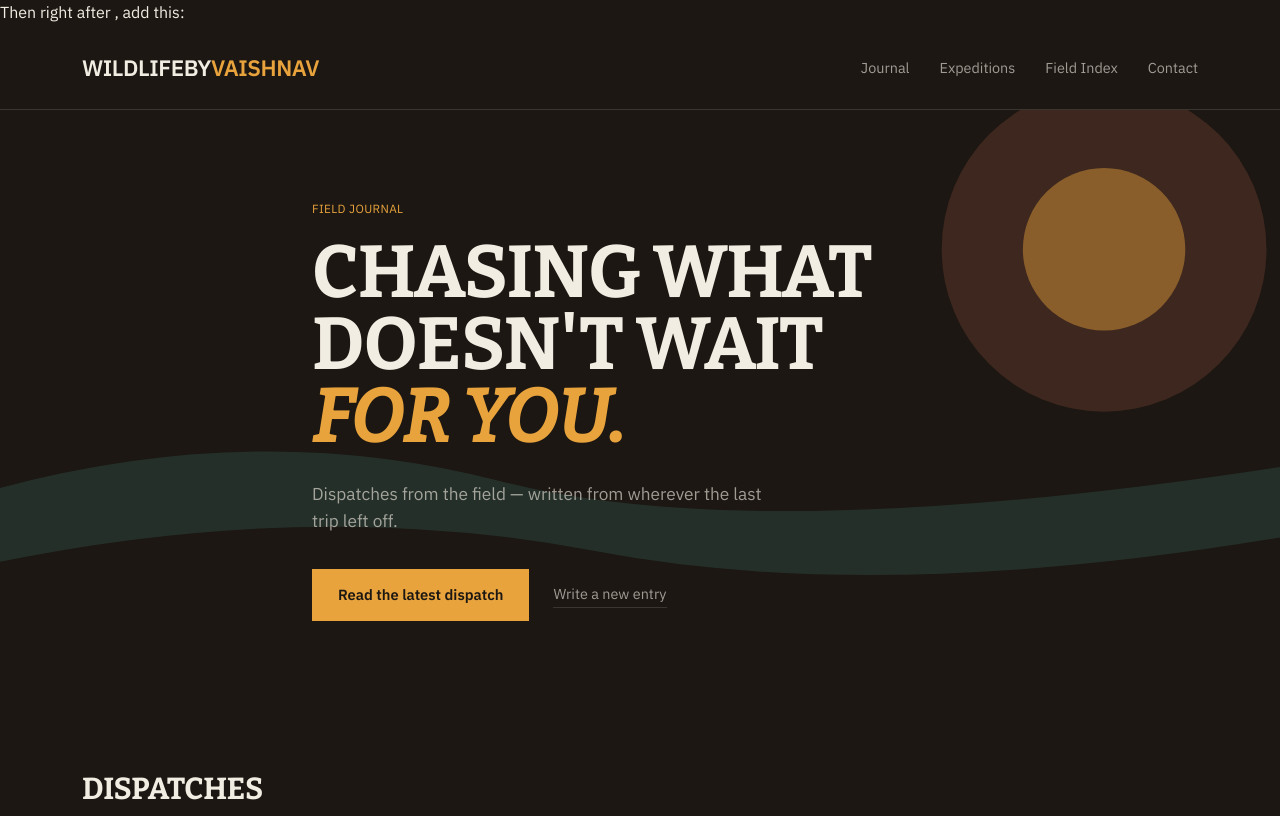
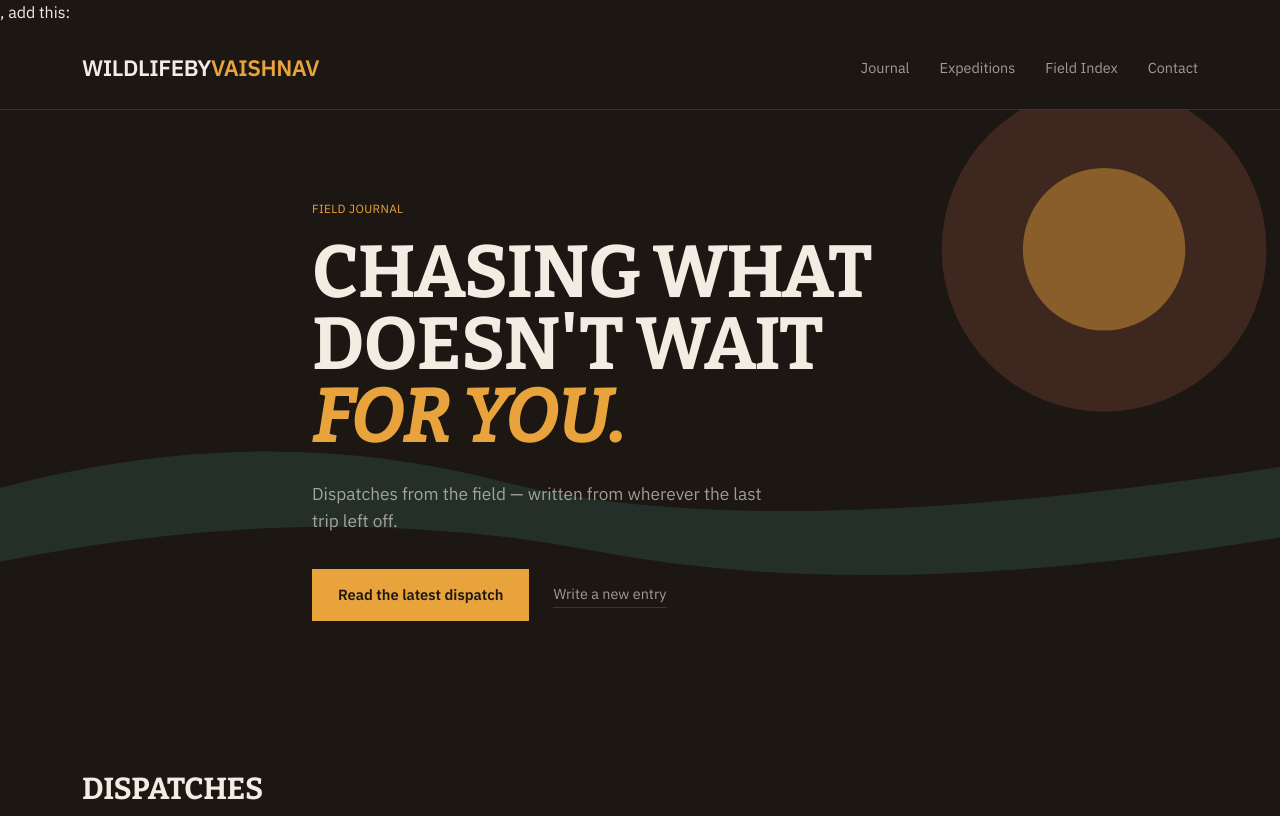
Before and after one commit to vaishnavsripathi5-cmd/undergrowth-blog, an Eleventy site: page src/index.njk in a window 1280 px wide. Shown: the top 816 px of the page. Built offline with nearby package versions, Linux system fonts and the light colour scheme; Eleventy itself is replaced by a stand-in of ours; files that its build step writes are made by us from their sources.

Commit message:
Update base.njk

```diff
--- a/src/_includes/base.njk
+++ b/src/_includes/base.njk
@@ -6,7 +6,7 @@
 <title>{{ title or "WILDLIFE BY VAISHNAV" }} — WILDLIFE BY VAISHNAV</title>
 <link rel="preconnect" href="https://fonts.googleapis.com">
 <link href="https://fonts.googleapis.com/css2?family=Bitter:ital,wght@0,400;0,600;0,700;0,800;1,500&family=IBM+Plex+Sans:wght@400;500;600&display=swap" rel="stylesheet">
-<link rel="stylesheet" href="/css/style.css"><script src="https://identity.netlify.com/v1/netlify-identity-widget.js"></script> Then right after <body>, add this: <script> if (window.netlifyIdentity) { window.netlifyIdentity.on("init", user => { if (!user) { window.netlifyIdentity.on("login", () => { document.location.href = "/admin/"; }); } }); } </script>
+<link rel="stylesheet" href="/css/style.css"><script src="https://identity.netlify.com/v1/netlify-identity-widget.js"></script> <body>, add this: <script> if (window.netlifyIdentity) { window.netlifyIdentity.on("init", user => { if (!user) { window.netlifyIdentity.on("login", () => { document.location.href = "/admin/"; }); } }); } </script>
 </head>
 <body>
 
```
